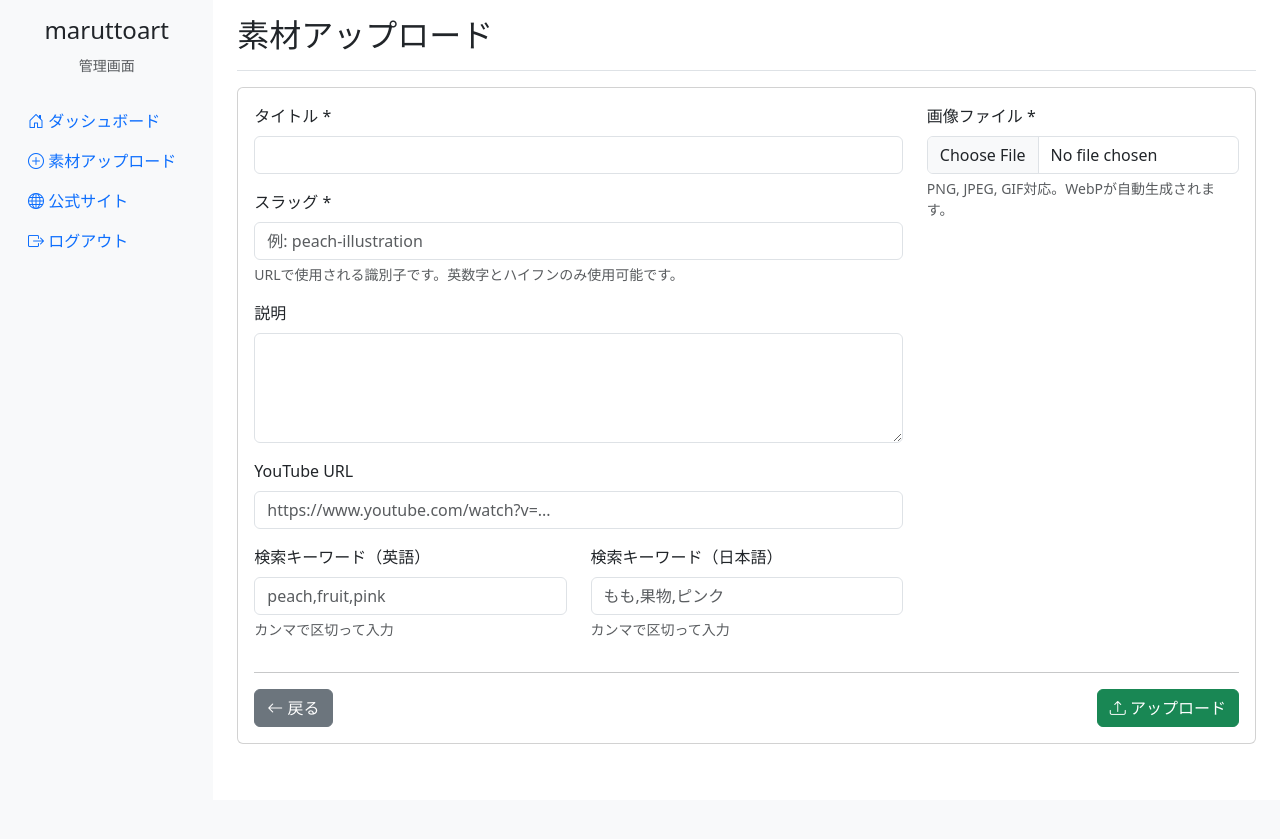
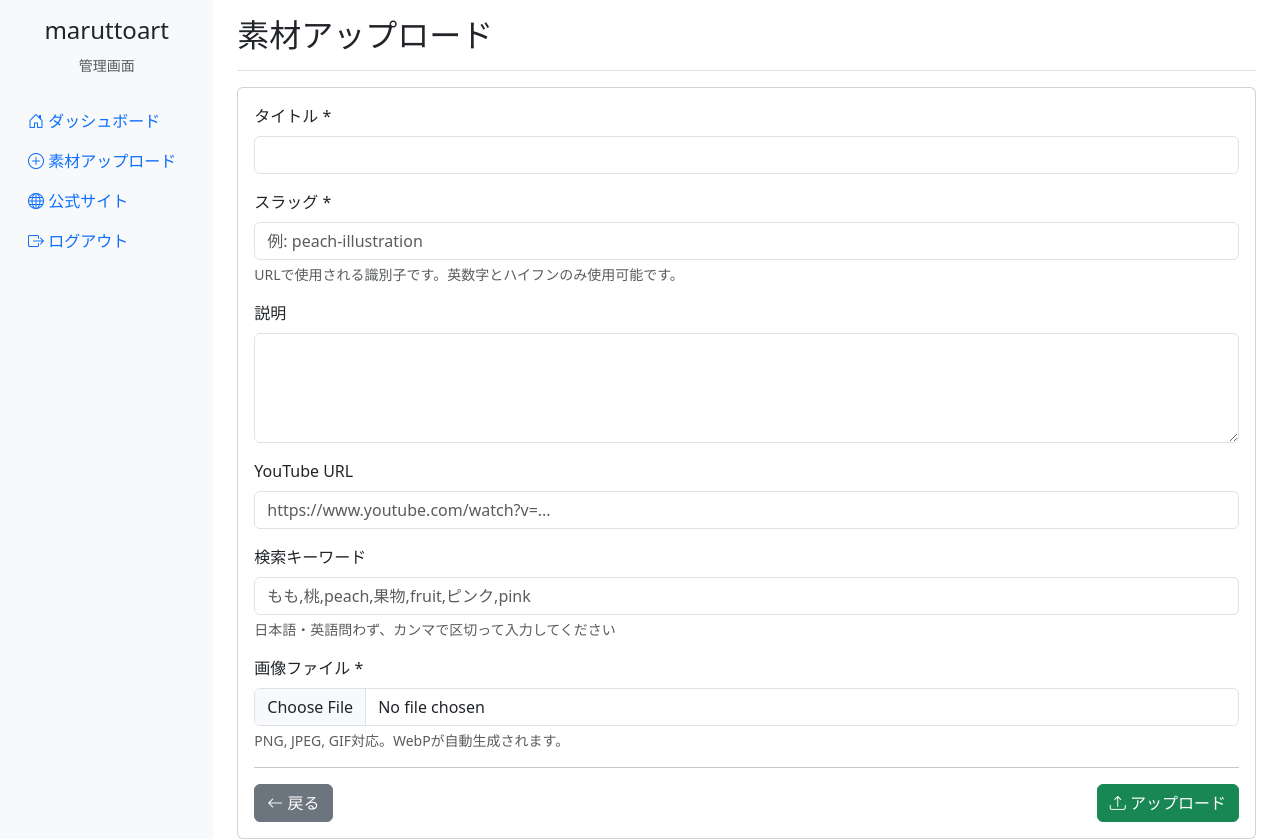
Before and after one commit to skipchibi11/maruttoart, a PHP site: page /admin/upload.php in a window 1280 px wide. Before the commit the page ends 744 px from the top, so only its background shows below. Run offline with PHP 8.4, Linux system fonts and the light colour scheme; a user stored in the database is signed in.

Commit message:
Refactor admin upload form to single column layout
- Changed registration form from 2-column to 1-column layout
- Merged search keywords into single field (search_keywords)
- Added ALTER SQL script for database structure changes
- Updated upload.php and edit.php forms for better UX
- Modified search functionality to use unified keywords field

```diff
--- a/admin/upload.php
+++ b/admin/upload.php
@@ -10,8 +10,7 @@ if ($_POST) {
     $slug = trim($_POST['slug'] ?? '');
     $description = trim($_POST['description'] ?? '');
     $youtube_url = trim($_POST['youtube_url'] ?? '');
-    $search_keywords_en = trim($_POST['search_keywords_en'] ?? '');
-    $search_keywords_jp = trim($_POST['search_keywords_jp'] ?? '');
+    $search_keywords = trim($_POST['search_keywords'] ?? '');
 
     // バリデーション
     if (empty($title) || empty($slug)) {
@@ -31,8 +30,8 @@ if ($_POST) {
             if ($uploadResult) {
                 // データベースに保存
                 $stmt = $pdo->prepare("
-                    INSERT INTO materials (title, slug, description, youtube_url, search_keywords_en, search_keywords_jp, image_path, webp_path, upload_date)
-                    VALUES (?, ?, ?, ?, ?, ?, ?, ?, ?)
+                    INSERT INTO materials (title, slug, description, youtube_url, search_keywords, image_path, webp_path, upload_date)
+                    VALUES (?, ?, ?, ?, ?, ?, ?, ?)
                 ");
 
                 if ($stmt->execute([
@@ -40,8 +39,7 @@ if ($_POST) {
                     $slug,
                     $description,
                     $youtube_url,
-                    $search_keywords_en,
-                    $search_keywords_jp,
+                    $search_keywords,
                     $uploadResult['original'],
                     $uploadResult['webp'],
                     date('Y-m-d')
@@ -149,8 +147,6 @@ if ($_POST) {
                 <div class="card">
                     <div class="card-body">
                         <form method="POST" enctype="multipart/form-data">
-                            <div class="row">
-                                <div class="col-md-8">
                             <div class="mb-3">
                                 <label for="title" class="form-label">タイトル *</label>
                                 <input type="text" class="form-control" id="title" name="title" required value="<?= h($_POST['title'] ?? '') ?>">
@@ -172,34 +168,19 @@ if ($_POST) {
                                 <input type="url" class="form-control" id="youtube_url" name="youtube_url" value="<?= h($_POST['youtube_url'] ?? '') ?>" placeholder="https://www.youtube.com/watch?v=...">
                             </div>
 
-                                    <div class="row">
-                                        <div class="col-md-6">
                             <div class="mb-3">
-                                                <label for="search_keywords_en" class="form-label">検索キーワード（英語）</label>
-                                                <input type="text" class="form-control" id="search_keywords_en" name="search_keywords_en" value="<?= h($_POST['search_keywords_en'] ?? '') ?>" placeholder="peach,fruit,pink">
-                                                <div class="form-text">カンマで区切って入力</div>
-                                            </div>
-                                        </div>
-                                        <div class="col-md-6">
-                                            <div class="mb-3">
-                                                <label for="search_keywords_jp" class="form-label">検索キーワード（日本語）</label>
-                                                <input type="text" class="form-control" id="search_keywords_jp" name="search_keywords_jp" value="<?= h($_POST['search_keywords_jp'] ?? '') ?>" placeholder="もも,果物,ピンク">
-                                                <div class="form-text">カンマで区切って入力</div>
-                                            </div>
-                                        </div>
-                                    </div>
+                                <label for="search_keywords" class="form-label">検索キーワード</label>
+                                <input type="text" class="form-control" id="search_keywords" name="search_keywords" value="<?= h($_POST['search_keywords'] ?? '') ?>" placeholder="もも,桃,peach,果物,fruit,ピンク,pink">
+                                <div class="form-text">日本語・英語問わず、カンマで区切って入力してください</div>
                             </div>
 
-                                <div class="col-md-4">
                             <div class="mb-3">
                                 <label for="image" class="form-label">画像ファイル *</label>
                                 <input type="file" class="form-control" id="image" name="image" accept="image/*" required onchange="previewImage(this)">
                                 <div class="form-text">PNG, JPEG, GIF対応。WebPが自動生成されます。</div>
-                                    </div>
 
                                 <div class="preview-container">
                                     <img id="imagePreview" class="preview-image" style="display: none;" alt="プレビュー">
-                                    </div>
                                 </div>
                             </div>
 
--- a/index.php
+++ b/index.php
@@ -15,9 +15,9 @@ $params = [];
 $countParams = [];
 
 if (!empty($search)) {
-    $whereClause .= " AND (title LIKE ? OR description LIKE ? OR search_keywords_en LIKE ? OR search_keywords_jp LIKE ?)";
+    $whereClause .= " AND (title LIKE ? OR description LIKE ? OR search_keywords LIKE ?)";
     $searchTerm = "%{$search}%";
-    $params = [$searchTerm, $searchTerm, $searchTerm, $searchTerm];
+    $params = [$searchTerm, $searchTerm, $searchTerm];
     $countParams = $params;
 }
 
```
Also changed, not shown: admin/edit.php (+6 -24 lines), database/alter_materials.sql (added, +21 -0 lines). Lines whose indentation alone changed are shown as unchanged.
